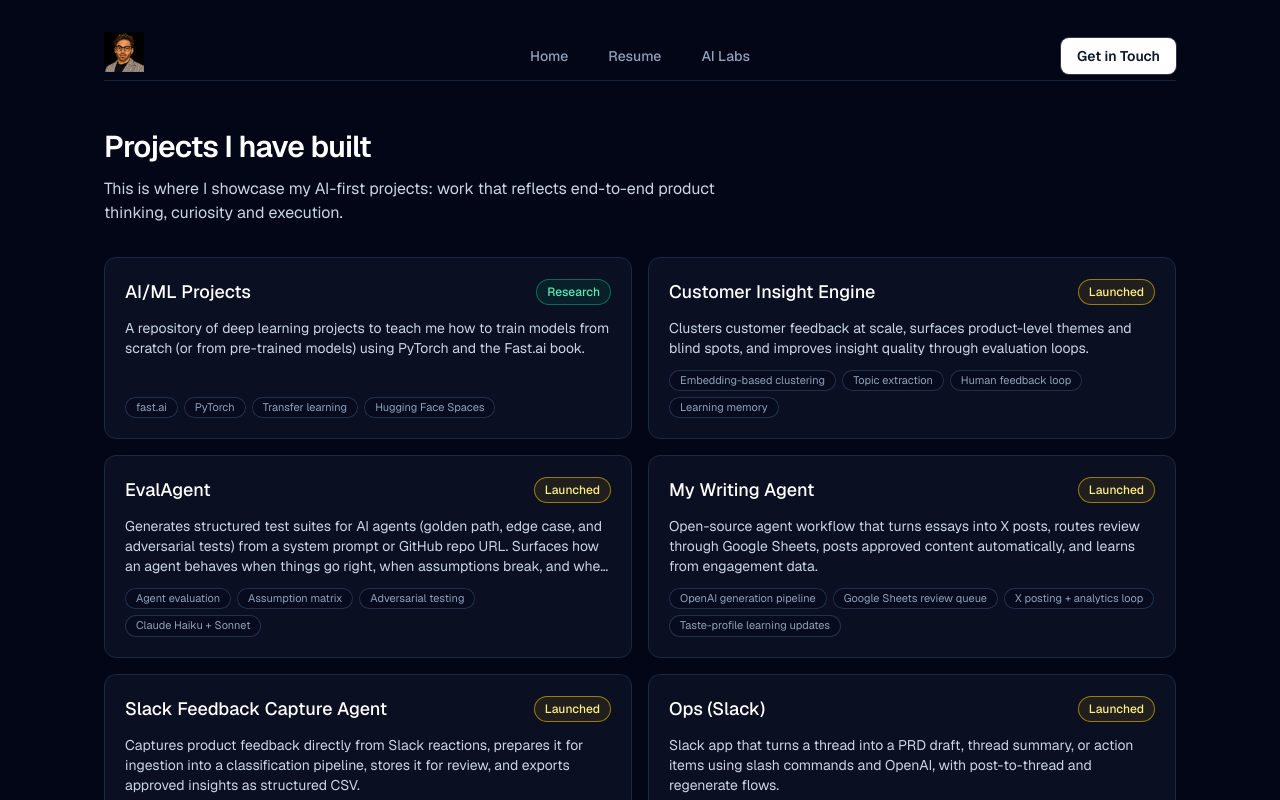
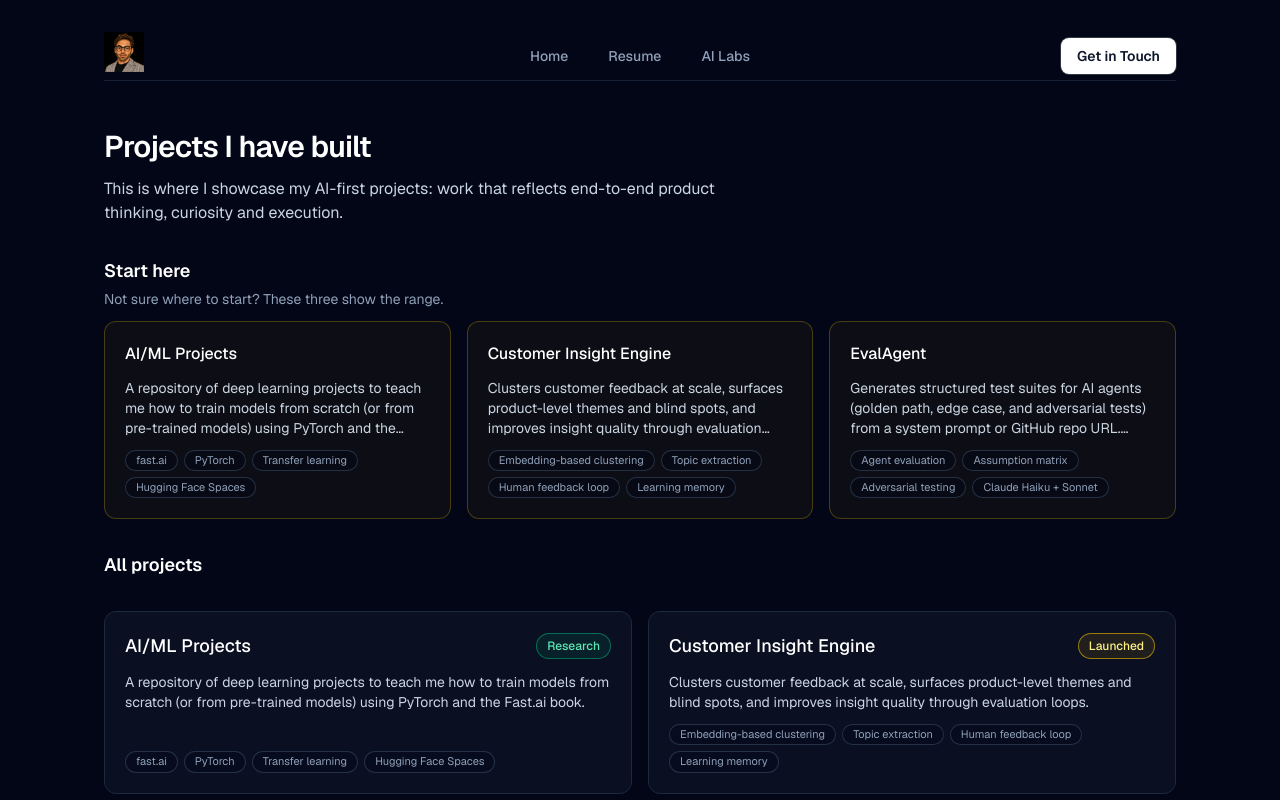
Before and after one commit to nathanhirsch/vitrine, a Next.js app: page /ai-labs in a window 1280 px wide. Shown: the top 800 px of the page. Built offline with nearby package versions, Linux system fonts and the light colour scheme.

Commit message:
Add Start here section with 3 featured projects to AI Labs page

```diff
--- a/src/app/ai-labs/page.tsx
+++ b/src/app/ai-labs/page.tsx
@@ -164,7 +164,11 @@ const projects: Project[] = [
   },
 ];
 
+const featured = ["AI/ML Projects", "Customer Insight Engine", "EvalAgent"];
+
 export default function AILabsPage() {
+  const featuredProjects = projects.filter((p) => featured.includes(p.title));
+
   return (
     <section className="space-y-8">
       <div className="space-y-3">
@@ -175,6 +179,45 @@ export default function AILabsPage() {
           This is where I showcase my AI-first projects: work that reflects
           end-to-end product thinking, curiosity and execution.
         </p>
+      </div>
+
+      {/* Start here */}
+      <div className="space-y-3">
+        <div className="space-y-1">
+          <h2 className="text-lg font-semibold text-white">Start here</h2>
+          <p className="text-sm text-slate-400">Not sure where to start? These three show the range.</p>
+        </div>
+        <div className="grid grid-cols-1 gap-4 md:grid-cols-3">
+          {featuredProjects.map((project) =>
+            project.href ? (
+              <Link
+                key={project.title}
+                href={project.href}
+                className="flex flex-col rounded-xl border border-yellow-400/25 bg-yellow-500/5 p-5 transition hover:border-yellow-400/50 hover:bg-yellow-500/10"
+              >
+                <div className="mb-3 flex items-center justify-between gap-3">
+                  <h3 className="text-base font-medium text-white">{project.title}</h3>
+                </div>
+                <p className="line-clamp-3 text-sm text-slate-300">{project.description}</p>
+                <div className="mt-auto flex flex-wrap gap-1.5 pt-3">
+                  {project.skills.map((skill) => (
+                    <span
+                      key={skill}
+                      className="rounded-full border border-slate-700/70 bg-slate-950/40 px-2.5 py-0.5 text-[11px] leading-snug text-slate-400"
+                    >
+                      {skill}
+                    </span>
+                  ))}
+                </div>
+              </Link>
+            ) : null
+          )}
+        </div>
+      </div>
+
+      {/* All projects */}
+      <div className="space-y-3">
+        <h2 className="text-lg font-semibold text-white">All projects</h2>
       </div>
 
       <div className="grid grid-cols-1 gap-4 md:grid-cols-2">
```
